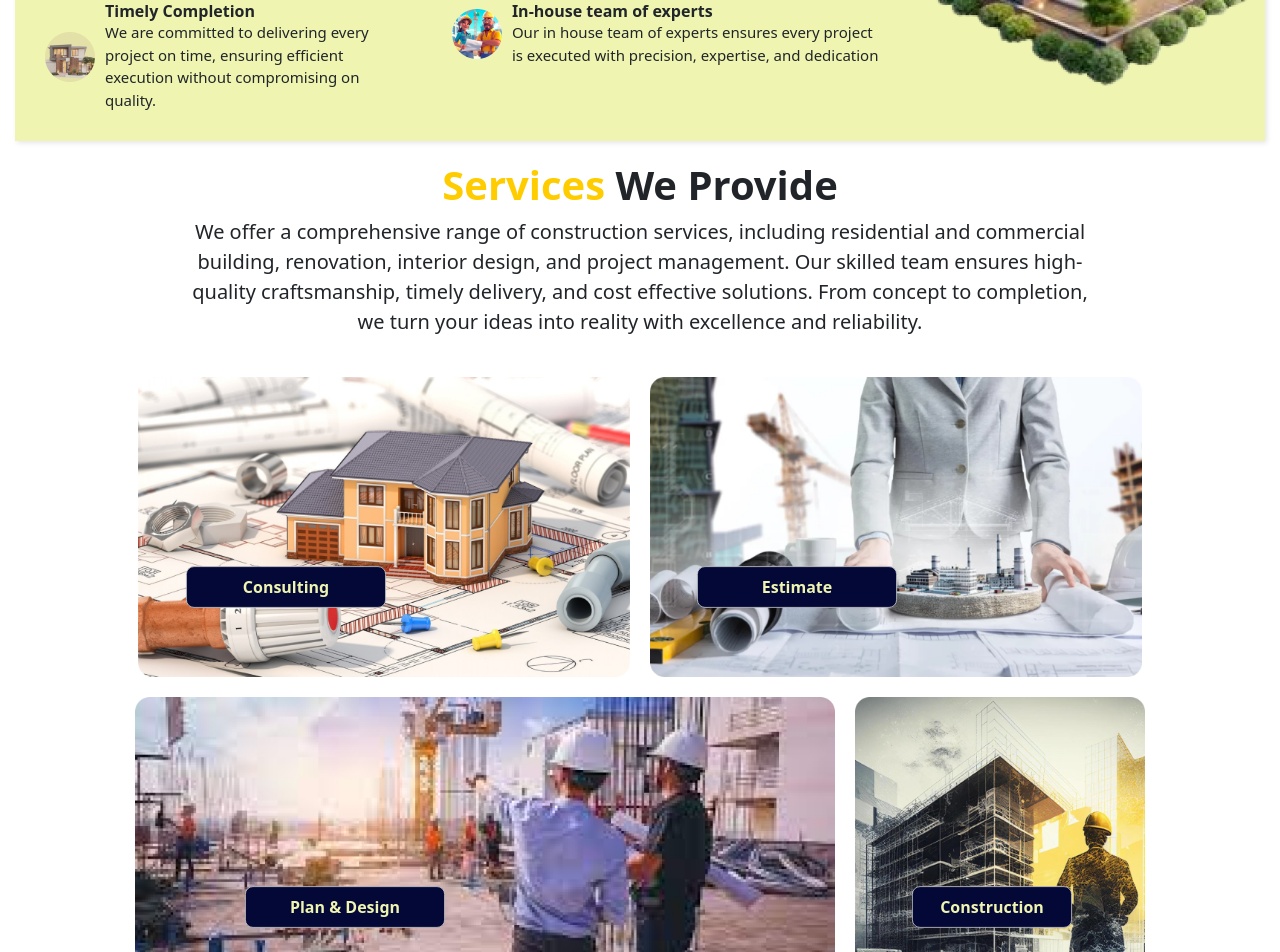
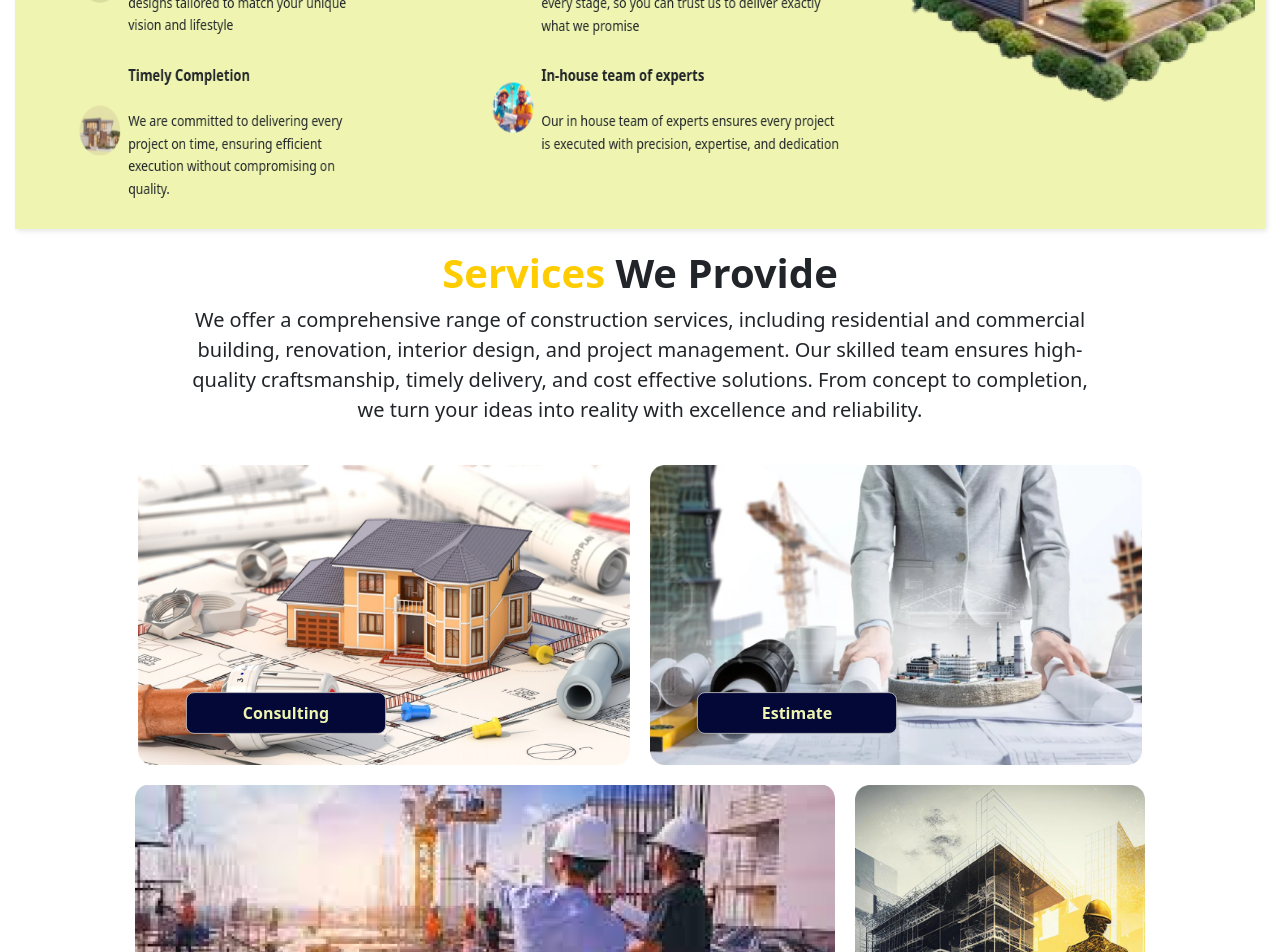
Before and after one commit to malinishobitha/NagercoilBuilders, a React (Create React App) app: page / in a window 1280 px wide. Shown: the part 1848-2800 px from the top of the page. Built offline with nearby package versions, Linux system fonts and the light colour scheme.

Commit message:
builders

```diff
--- a/package.json
+++ b/package.json
@@ -6,6 +6,7 @@
     "boostrap": "^2.0.0",
     "bootstrap": "^5.3.3",
     "cra-template": "1.2.0",
+    "framer-motion": "^12.4.3",
     "react": "^19.0.0",
     "react-dom": "^19.0.0",
     "react-router-dom": "^7.1.5",
--- a/public/index.html
+++ b/public/index.html
@@ -5,6 +5,8 @@
     <link rel="icon" href="%PUBLIC_URL%/LOGO IMG.png" />
     <meta name="viewport" content="width=device-width, initial-scale=1" />
     <meta name="theme-color" content="#000000" />
+
+
     <meta
       name="description"
       content="Web site created using create-react-app"
--- a/src/components/About.js
+++ b/src/components/About.js
@@ -13,10 +13,10 @@ const About = () => {
             </div>
             <div className="About-det">
                 <div className="About-img">
-                    <img src={AboutImage1} alt='about image' />
+                    <img src={AboutImage1} alt='about-image' />
                 </div>
                 <div className="About-details">
-                    <p>At <span>Nagercovil builders </span>we specialize in construciting innovative and tailored your vision.
+                    <p>At <span>Nagercoil builders </span>we specialize in construciting innovative and tailored your vision.
                     With years of expertise ad a commitment to excellence we deliver projects that combine functionality, aesthetics and sustainability.
                     From design to delivery, we ensure every step of the process meets the highest standards. </p>
                 </div>
--- a/src/components/Footer.js
+++ b/src/components/Footer.js
@@ -23,10 +23,11 @@ function Footer() {
                 </div>
                 <div className='footer-det'>
                     <h1><span>Categories</span></h1>
-                    <h5>Home</h5>
-                    <h5>About Us</h5>
-                    <h5>Why Choose US</h5>
-                    <h5>Services</h5>
+                <a href='/'><h5>Home</h5></a>
+                <a href='About'><h5>About Us</h5></a>
+                <a href='services'><h5>Services</h5></a>
+                  <a href='Contact'><h5>Plans & Pricing</h5></a>
+
                 </div>
                 <div className='footer-det'>
                     <h1><span>Contact Us</span></h1>
--- a/src/components/Home.js
+++ b/src/components/Home.js
@@ -35,7 +35,7 @@ function HomePage() {
                     <div className='banner-content'>
                         <h1>Your <span>dream</span> space, build to perfection.</h1>
                         <p>Ready to bring your project to life? Let’s create something extraordinary together. </p>
-                        <button>Book Now</button>
+                        <a href='Enquiryform'><button>Book Now</button></a>
                     </div>
                 </div>
                 <div className='nagercovilbuilders'>
@@ -81,7 +81,7 @@ function HomePage() {
                                 <img src={experiencedTeamImage} alt="Banner" />
                             </div>
                             <div className='details'>
-                                <h5>Experienced Team</h5>
+                                <h5>Experienced Team</h5><br></br>
                                 <p>Our experienced team combine expertise, innovation, and dedication to deliver exceptional construction
                                     results tailored to your vision.</p>
                             </div>
@@ -92,7 +92,7 @@ function HomePage() {
                                 <img src={customizedImage} alt='builders' />
                             </div>
                             <div className='details'>
-                                <h5>Customizable Designs</h5>
+                                <h5>Customizable Designs</h5><br></br>
                                 <p>Experience the freedom of customizable designs tailored to match your unique vision and
                                     lifestyle</p>
                             </div>
@@ -102,7 +102,7 @@ function HomePage() {
                                 <img src={timelyImage} alt='builders' />
                             </div>
                             <div className='details'>
-                                <h5>Timely Completion</h5>
+                                <h5>Timely Completion</h5><br></br>
                                 <p>We are committed to delivering every project on time, ensuring efficient execution without compromising on quality.
                                 </p>
                             </div>
@@ -114,7 +114,7 @@ function HomePage() {
                                 <img src={qualityImage} alt="Banner" />
                             </div>
                             <div className='details'>
-                                <h5>Quality Construction</h5>
+                                <h5>Quality Construction</h5><br></br>
                                 <p>Delivering excellence through superior craftsmanship durable materials, and meticulous attention to detail in every project.</p>
                             </div>
                         </div>
@@ -125,7 +125,7 @@ function HomePage() {
                             </div>
                             <div className='details'>
                                 <h5>Transparent Process
-                                </h5>
+                                </h5><br></br>
                                 <p>Our transparent process ensures clear communication, no hidden costs, and full visibility at every stage, so you can trust us to deliver exactly
                                     what we promise</p>
                             </div>
@@ -137,6 +137,7 @@ function HomePage() {
                             <div className='details'>
                                 <h5>In-house team of experts
                                 </h5>
+                                <br></br>
                                 <p>Our in house team of experts ensures every project is executed with precision, expertise, and dedication
                                 </p>
                             </div>
@@ -188,7 +189,7 @@ function HomePage() {
                 <div className='client-reviews-det'>
                     <h1>Our <span>Client</span> Reviews</h1>
                     <div className='client-details'>
-                        <div className='client-det'>
+
 
                             <div className='client-review-img'>
                                 <img src={clientRieview} alt='rieview' />
@@ -250,7 +251,7 @@ function HomePage() {
                     </div>
                 </div>
             </div>
-        </div>
+
 
 
     );
--- a/src/components/css/Footer.css
+++ b/src/components/css/Footer.css
@@ -47,7 +47,7 @@
 }
 
 .footer-det span {
-    color: #f39c12;
+    color: #FFCC00;
 }
 
 /* Paragraph Styling */
@@ -69,6 +69,9 @@
     line-height: 1.6;
     position: relative;
 }
+.footer-det a{
+    text-decoration: none;
+}
 
 .footer-det h5::after {
     content: " ";
@@ -88,7 +91,7 @@
     gap: 15px;
 }
 
-.footer-det h2 {
+/* .footer-det h2 {
     display: inline-block;
     margin-right: 8px;
     font-size: 20px;
@@ -96,7 +99,7 @@
 
 .footer-det h2 i {
     color: #f39c12;
-}
+} */
 /* Default Instagram Icon Style */
 .bi-instagram {
     color: #E1306C;
--- a/src/components/css/home.css
+++ b/src/components/css/home.css
@@ -234,7 +234,7 @@
   border: 1px solid #CCC;
   border-radius: 10px;
   cursor: pointer;
-  margin-left:50px;
+  /* margin-left:50px; */
 }
 
 /* Button hover effect */
@@ -245,23 +245,12 @@
 }
 
 /* Individual Button Positions */
-.service-img button {
-  top: 70%;
+.service-img button,.service-img2 button,.service-img1 button{
+  bottom: 0%;
   left: 30%;
   transform: translate(-50%, -50%) scale(0.8);
 }
 
-.service-img1 button {
-  top: 70%;
-  left: 30%;
-  transform: translate(-50%, -50%) scale(0.8);
-}
-
-.service-img2 button {
-  top: 70%;
-  left: 30%;
-  transform: translate(-50%, -50%) scale(0.8);
-}
 .viewbutton {
   display: flex;
   justify-content: center;
@@ -302,6 +291,7 @@
 .client-reviews{
   background-color: #eff5b1;
   margin-top: 40px;
+  padding: auto;
 }
 .nagercovilbuilders {
   position: relative;
@@ -476,8 +466,10 @@
 .building-projctimg {
   display: flex;
   justify-content: space-evenly;
+  margin: auto;
+  max-width: 88%;
   flex-wrap: wrap;
-  gap: 20px;
+  gap: 40px;
   margin-top: 20px;
   border-radius: 10px;
   box-shadow: 0 4px 8px rgba(0, 0, 0, 0.1);
@@ -542,7 +534,6 @@
   max-width: 300px;
   height: auto;
   border-radius: 10px;
-  box-shadow: 0 4px 8px rgba(0, 0, 0, 0.1);
 }
 
 .About-details {
@@ -631,19 +622,19 @@
 /* Client Review Container */
 .client-details {
   display: flex;
-  justify-content: center;
+  justify-content: space-around;
   flex-wrap: wrap;
-  gap: 20px;
-  margin-top: 30px;
+  gap: 40px;
+   margin-top: 30px;
   margin-bottom: 30px;
 }
 
-.client-det {
+/* .client-det {
   display: flex;
   flex-wrap: wrap;
-  gap: 20px;
-  justify-content: center;
-}
+  justify-content: space-between;
+  border: 1px solid black;
+} */
 
 /* Individual Review Item */
 .client-review-img {
@@ -654,7 +645,7 @@
 .client-review-img:hover{
   scale: 1.1;
 }
-/* Client Review (Appears Above Image) */
+/* Client Review */
 .client-review {
   position: absolute;
   bottom: 50px;
@@ -665,7 +656,7 @@
   padding: 10px;
   border-radius: 8px;
   box-shadow: 0px 4px 6px rgba(0, 0, 0, 0.1);
-  height: 150px;
+  height: 160px;
 
 }
 .client-review-img:nth-child(2) {
@@ -718,8 +709,94 @@
     width: 100%;
     padding: 0 15px;
 }
+/* Animation  */
+@keyframes fadeIn {
+  from {
+    opacity: 0;
+  }
+  to {
+    opacity: 1;
+  }
+}
 
-/* Responsive Banner */
+/* Slide-in from the left */
+@keyframes slideInFromLeft {
+  from {
+    transform: translateX(-100%);
+  }
+  to {
+    transform: translateX(0);
+  }
+}
+@keyframes slideInFromTop {
+  from {
+    transform: translatey(-100%);
+  }
+  to {
+    transform: translatey(0);
+  }
+}
+@keyframes jump {
+  0% {
+    transform: translateY(0);
+  }
+  25% {
+    transform: translateY(-20px);
+  }
+  50% {
+    transform: translateY(0);
+  }
+  75% {
+    transform: translateY(-20px);
+  }
+  100% {
+    transform: translateY(0);
+  }
+}
+
+.builder-item,.building-img {
+  animation: jump 1s ease-in-out infinite;
+}
+
+.banner {
+  animation: fadeIn 2s ease-out;
+}
+
+.nagercovilbuilders, .service, .construction-reason,.About-us, .About-det, .building-projctimg{
+  animation: slideInFromLeft 2s ease-out;
+}
+.whychoose{
+  animation: slideInFromTop 2s ease-out;
+}
+
+.service-det, .service-img {
+  animation: fadeIn 2s ease-in-out;
+}
+
+.client-reviews-det, .client-review-img {
+  animation: fadeIn 2s ease-in-out;
+  animation-delay: 0.5s;
+}
+/* Flip animation */
+@keyframes flip {
+  0% {
+    transform: rotateY(0deg);
+  }
+  100% {
+    transform: rotateY(360deg);
+  }
+}
+
+.Team{
+  animation: flip 2s ease-in-out infinite;
+  transform-style: preserve-3d;
+}
+
+
+
+
+
+/* Responsive */
 @media (max-width: 768px) {
     .banner-content {
         top: 50%;
--- a/src/components/css/navbar.css
+++ b/src/components/css/navbar.css
@@ -6,7 +6,7 @@
     font-weight: bold;
   }
   .navbar img{
-    width: 50px;
+    width: 70px;
 
   }
   .nav-link {
```
Also changed, not shown: src/components/images/About us 1 img.png, 1 other file (tests, documents, lock files or other folders).
